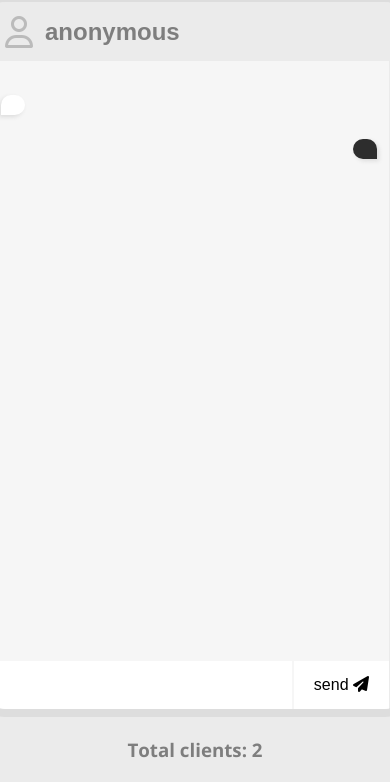
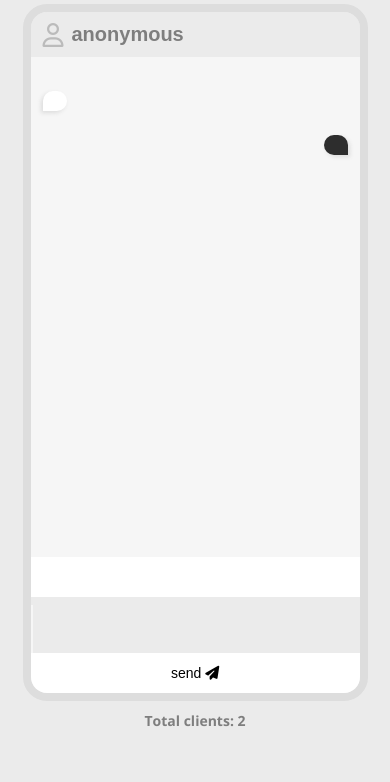
Before and after one commit to natnaelbanjaw/chatApp, a website: page public/index.html in a window 390 px wide. Shown: the part 89-871 px from the top of the page. After the commit the page ends 844 px from the top, so only its background shows below. Drawn offline with nearby package versions, Linux system fonts and the light colour scheme; no server answers.

Commit message:
updating css for supporting mobile phone screen size

```diff
--- a/public/style.css
+++ b/public/style.css
@@ -137,3 +137,60 @@ box-shadow: -2px 2px 4px #dcdcdc;
     margin: 20px 0;
     color: #7e7e7e;
 }
+
+
+
+
+
+
+
+
+
+
+@media (max-width: 768px) {
+    body {
+        flex-direction: column;
+        padding: 10px;
+    }
+
+    .message-container {
+        width: 100%;
+        height: 500px;
+    }
+
+    .message-left, .message-right {
+        max-width: 80%;
+        font-size: 16px;
+    }
+
+    .name {
+        font-size: 24px;
+        padding: 6px 12px;
+    }
+
+    .name-input {
+        font-size: 20px;
+        margin: 0 8px;
+    }
+
+    .message-form {
+        width: 100%;
+        flex-direction: column;
+    }
+
+    .message-input {
+        height: 40px;
+        font-size: 14px;
+        margin-bottom: 8px;
+    }
+
+    .send-button {
+        height: 40px;
+        font-size: 14px;
+    }
+
+    .clients-total {
+        font-size: 14px;
+        margin: 10px 0;
+    }
+}
```
